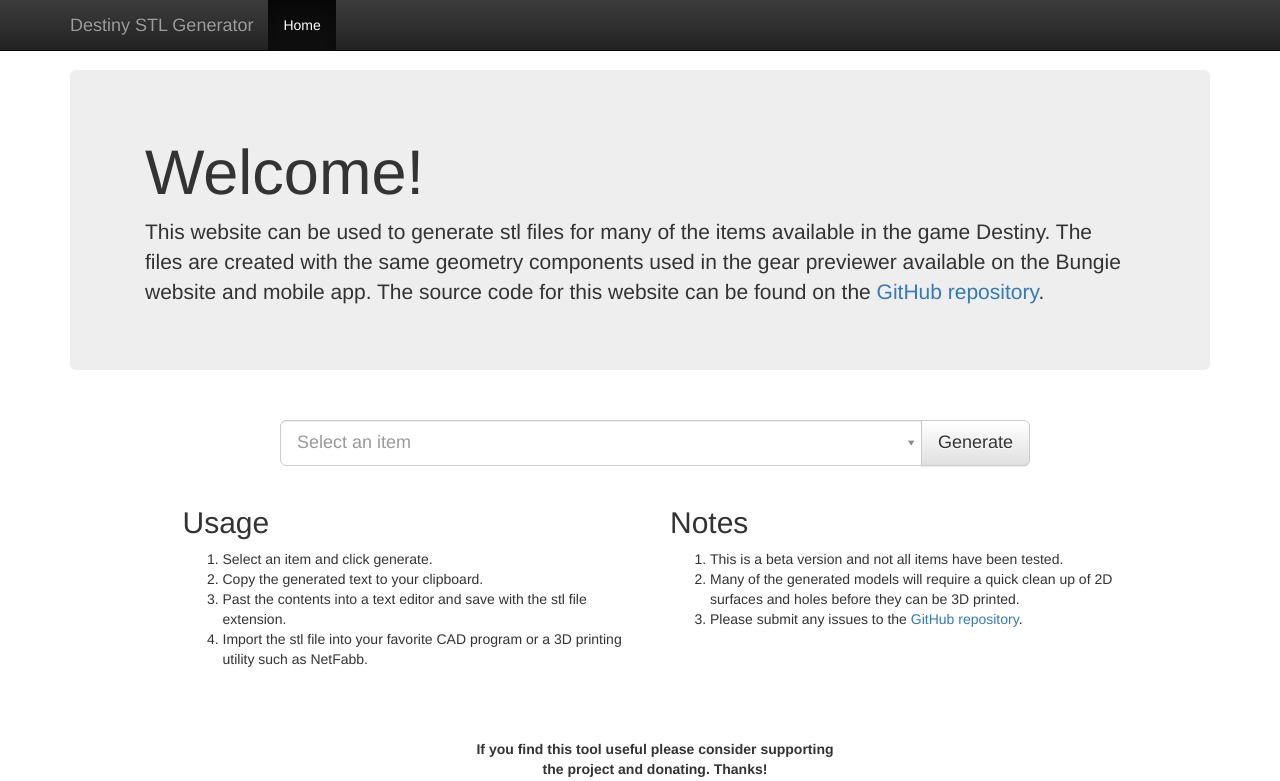
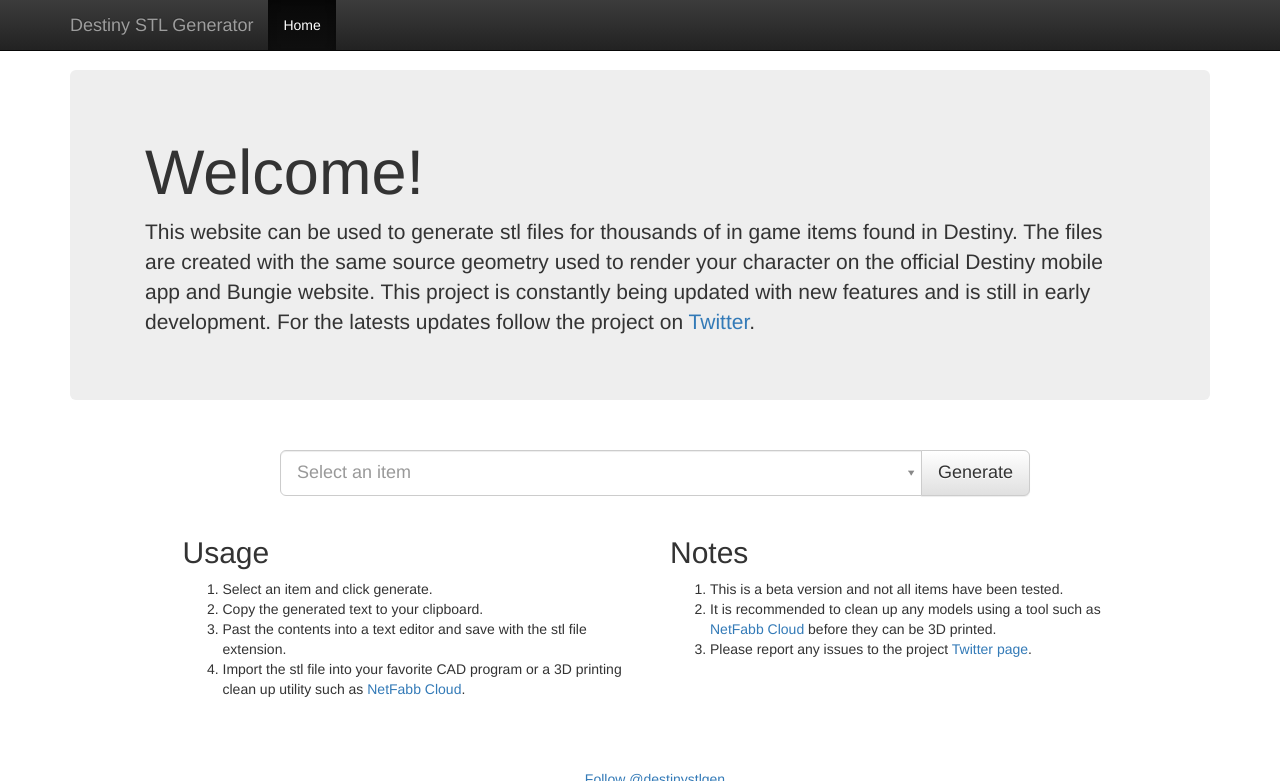
Before and after one commit to bepo13/destiny-stl-generator-web, a Flask app: template templates/welcome.html in a window 1280 px wide. Shown: the top 781 px of the page. Run offline with Flask 2, Linux system fonts and the light colour scheme; the template is opened without the code that fills it, so the values that code supplies are empty; some libraries are stand-ins or nearby versions.

Commit message:
Added stl file for download and new welcome page

```diff
--- a/main.py
+++ b/main.py
@@ -1,9 +1,12 @@
+import os
 import json
-from flask import Flask, request, render_template
+from flask import Flask, request, render_template, send_file
 
 from DestinyModel import DestinyModel
 
 app = Flask(__name__)
+
+outputPath = "stl/"
 
 @app.route('/')
 def welcome():
@@ -34,9 +37,36 @@
         output = model.generate()
     except:
         output = "Unable to find requested item: "+str(item)
+    else:
+        try:
+            # Create temp directory
+            if not os.path.exists(outputPath):
+                os.makedirs(outputPath)
+
+            # Write temp file if it does not already exist
+            filePath = outputPath+key+".stl"
+            if not os.path.exists(filePath):
+                with open(filePath, 'w') as fo:
+                    fo.write(output)
+                    fo.close()
+            print("Wrote output file "+filePath)
+        except:
+            print("Unable to create file "+filePath)
 
     # Return the stl output or response
     return render_template('output.html', output=output)
+
+@app.route('/stl/<path:filename>')
+def send_tmp_file(filename):
+    try:
+        if ".." in filename:
+           return "Error retrieving file"
+        else:
+            path = outputPath+filename
+            print("Sending",path)
+            return send_file(path)
+    except:
+       return "Error retrieving file"
 
 if __name__ == '__main__':
     # Run Flask
--- a/templates/welcome.html
+++ b/templates/welcome.html
@@ -47,9 +47,10 @@
             <div class="jumbotron">
                 <div class="container">
                     <h1>Welcome!</h1>
-                    <p>This website can be used to generate stl files for many of the items available in the game Destiny. The files are created with
-                    the same geometry components used in the gear previewer available on the Bungie website and mobile app. The source code
-                    for this website can be found on the <a href="https://github.com/bepo13/destiny-stl-generator-web">GitHub repository</a>.</li></p>
+                    <p>This website can be used to generate stl files for thousands of in game items found in Destiny.
+                    The files are created with the same source geometry used to render your character on the official
+                    Destiny mobile app and Bungie website. This project is constantly being updated with new features
+                    and is still in early development. For the latests updates follow the project on <a href="https://twitter.com/destinystlgen">Twitter</a>.</p>
                 </div>
             </div>
             <br>
@@ -83,20 +84,28 @@
                             <li>Select an item and click generate.</li>
                             <li>Copy the generated text to your clipboard.</li>
                             <li>Past the contents into a text editor and save with the stl file extension.</li>
-                            <li>Import the stl file into your favorite CAD program or a 3D printing utility such as NetFabb.</li>
+                            <li>Import the stl file into your favorite CAD program or a 3D printing clean up utility such as <a href="https://netfabb.azurewebsites.net/">NetFabb Cloud</a>.</li>
                         </ol>
                     </div>
                     <div class="col-md-5">
                         <h2>Notes</h2>
                         <ol>
                             <li>This is a beta version and not all items have been tested.</li>
-                            <li>Many of the generated models will require a quick clean up of 2D surfaces and holes before they can be 3D printed.</li>
-                            <li>Please submit any issues to the <a href="https://github.com/bepo13/destiny-stl-generator-web">GitHub repository</a>.</li>
+                            <li>It is recommended to clean up any models using a tool such as <a href="https://netfabb.azurewebsites.net/">NetFabb Cloud</a> before they can be 3D printed.</li>
+                            <li>Please report any issues to the project <a href="https://twitter.com/destinystlgen">Twitter page</a>.</li>
                         </ol>
                     </div>
                 </div>
                 <br>
                 <br>
+                <br>
+                <div class="row">
+                    <div class="col-md-4 col-md-offset-4">
+                        <center>
+                            <a href="https://twitter.com/destinystlgen" class="twitter-follow-button" data-show-count="false" data-size="large" data-dnt="true">Follow @destinystlgen</a>
+                        </center>
+                    </div>
+                </div>
                 <br>
                 <div class="row">
                     <div class="col-md-4 col-md-offset-4">
@@ -113,7 +122,8 @@
                 </div>
                 <hr>
                 <footer>
-                    <p>&copy; Brent Peterson 2014</p>
+                    <p>This is a hobby project developed by Brent Peterson and is not financed by or associated with Bungie.</p>
+                    <p>All information used on this site is the property of Bungie.</p>
                 </footer>
             </div>
         </div>
@@ -135,4 +145,5 @@
             ga('create', 'UA-58101529-1', 'auto');
             ga('send', 'pageview');
         </script>
+        <script>!function(d,s,id){var js,fjs=d.getElementsByTagName(s)[0],p=/^http:/.test(d.location)?'http':'https';if(!d.getElementById(id)){js=d.createElement(s);js.id=id;js.src=p+'://platform.twitter.com/widgets.js';fjs.parentNode.insertBefore(js,fjs);}}(document, 'script', 'twitter-wjs');</script>
     </body>
```
Also changed, not shown: 2 other files.
